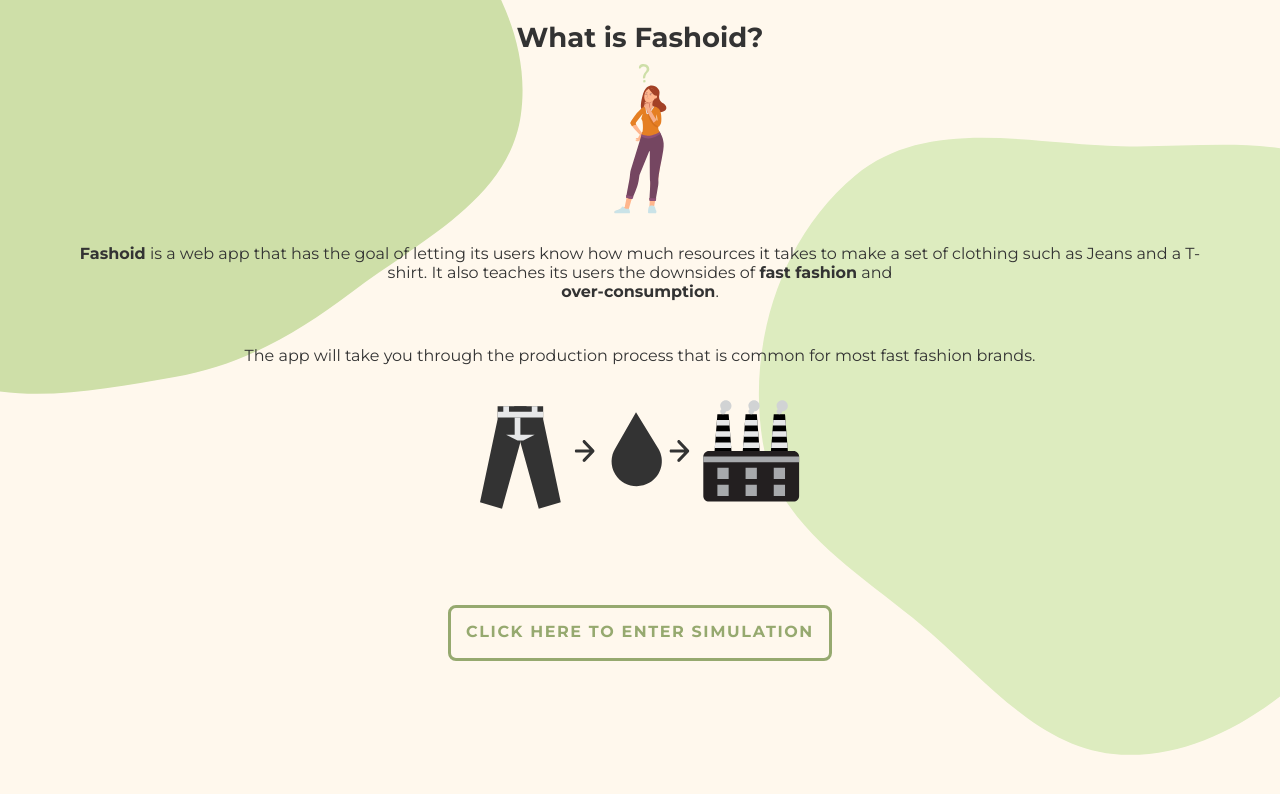
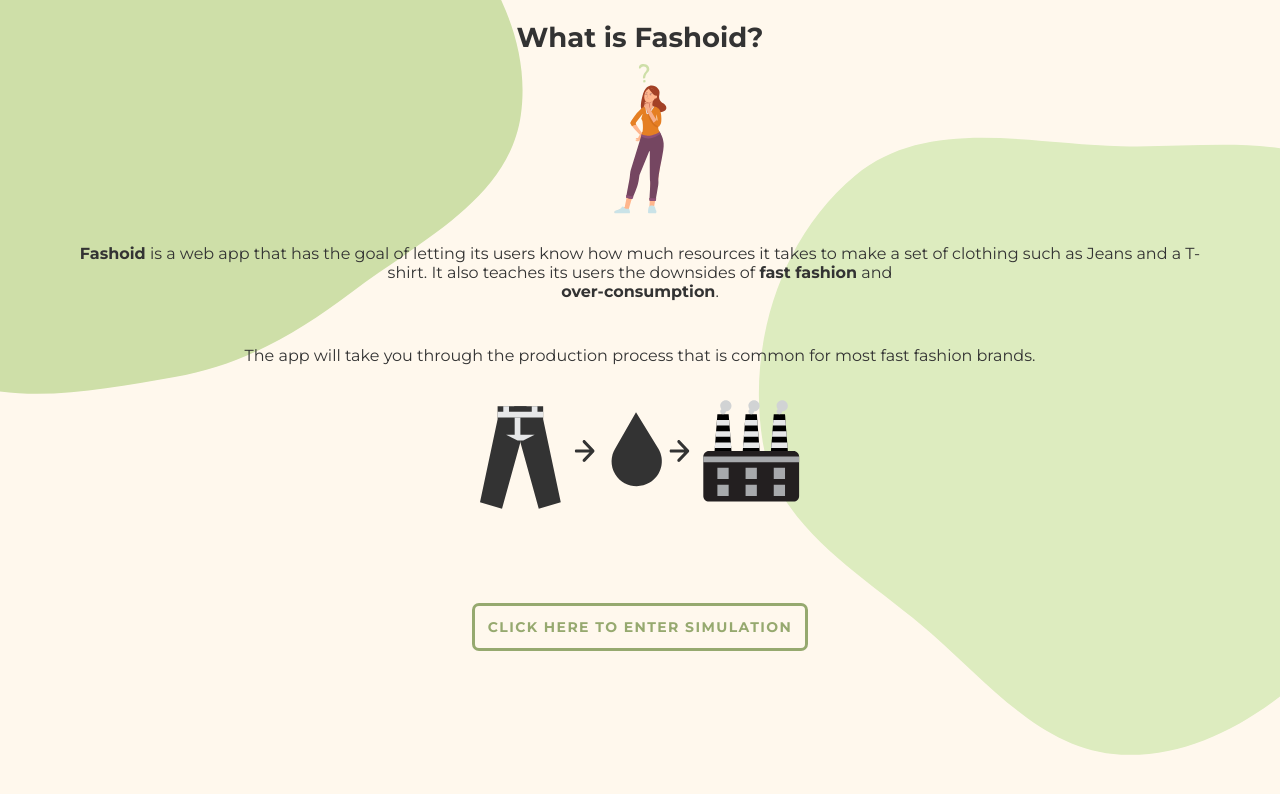
Before and after one commit to Ishan-sa/Final_Project-DCD, a Next.js app in the folder fashoid/: page /home in a window 1280 px wide. Shown: the top 794 px of the page. Built offline with nearby package versions, Linux system fonts and the light colour scheme.

Commit message:
umm done ig?

```diff
--- a/fashoid/pages/factory.js
+++ b/fashoid/pages/factory.js
@@ -221,7 +221,6 @@ export default function Factory() {
         <SubCont data-aos="flip-down" data-aos-duration="1000">
             <BodyText txt="Keep Clicking on the building to make your product."></BodyText>
         </SubCont>
-        <BuildingCont>
         <Warehouse
             data-aos="fade-down"
             data-aos-duration="1000"
@@ -233,7 +232,6 @@ export default function Factory() {
                     }
                 })
             } />
-        </BuildingCont>
 
 
     </MainCont>
--- a/fashoid/styles/globals.css
+++ b/fashoid/styles/globals.css
@@ -45,11 +45,11 @@ nav ul li {
   /* --c: goldenrod; */
   --c: #96A96F;
   color: var(--c);
-  font-size: 16px;
-  border: 0.2em solid var(--c);
+  font-size: 14px;
+  border: 0.25em solid var(--c);
   border-radius: 0.5em;
   width: 24em;
-  height: 3.5em;
+  height: 3.em;
   text-transform: uppercase;
   font-weight: bold;
   font-family: sans-serif;
```
Lines whose indentation alone changed are shown as unchanged.
